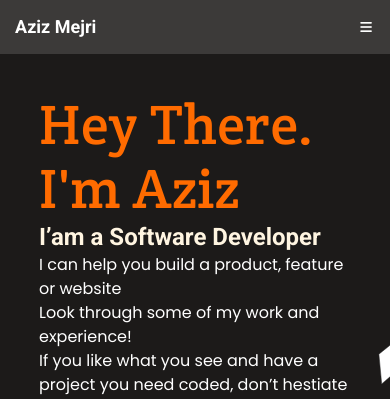
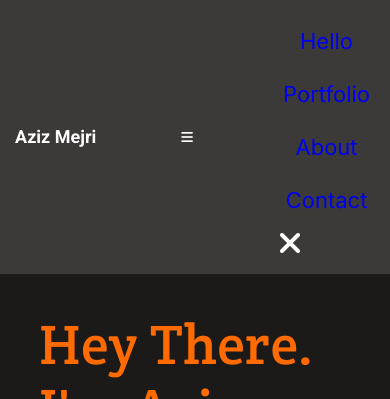
Before and after one commit to Meltrust/mobile-menu, a website: page index.html in a window 390 px wide. Shown: the top 399 px of the page. Drawn offline with Linux system fonts and the light colour scheme.

Commit message:
Add mobile menu and simple toggler function

```diff
--- a/index.html
+++ b/index.html
@@ -6,12 +6,13 @@
     <meta name="viewport" content="width=device-width, initial-scale=1.0" />
     <link rel="stylesheet" href="./css/main.css" />
     <link rel="icon" href="./favicon.ico" />
+    <script src="index.js" defer></script>
     <title>Aziz Mejri - Portfolio</title>
   </head>
   <body>
     <header>
       <h1 id="logo">Aziz Mejri</h1>
-      <button type="button" class="menu-bars">
+      <button type="button" class="menu-bars" onclick="toggleMobileMenu()">
         <i class="fas fa-bars"></i>
       </button>
       <nav id="desktop-nav">
@@ -25,6 +26,15 @@
           </li>
         </ul>
       </nav>
+      <nav id="menuMobile" class="menu-mobile">
+        <ul class="list-menu">
+          <li><a href="#" >Hello</a></li>
+          <li><a href="#" >Portfolio</a></li>
+          <li><a href="#" >About</a></li>
+          <li><a href="#" >Contact</a></li>
+        </ul>
+        <i id="close-button" class="fas fa-times fa-2x cross invisible" onclick="toggleMobileMenu()"></i>
+    </nav>
     </header>
     <main>
       <div id="intro">
--- /dev/null
+++ b/index.js
@@ -0,0 +1,10 @@
+// init
+
+const toggleMobileMenu = () => {
+  const elem = document.getElementById('menuMobile');
+  if (elem.style.display === 'block') {
+    elem.style.display = 'none';
+  } else {
+    elem.style.display = 'block';
+  }
+}
```
